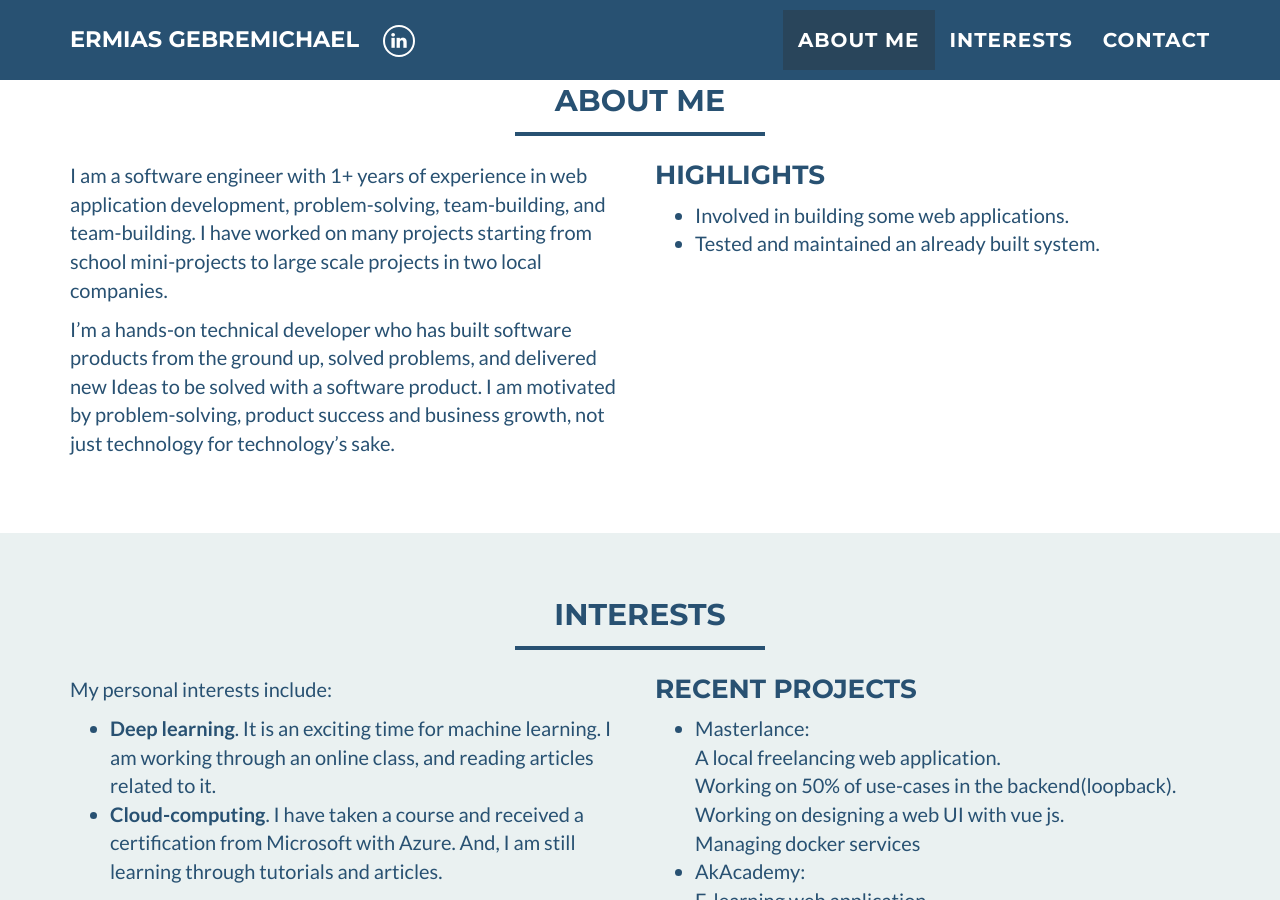
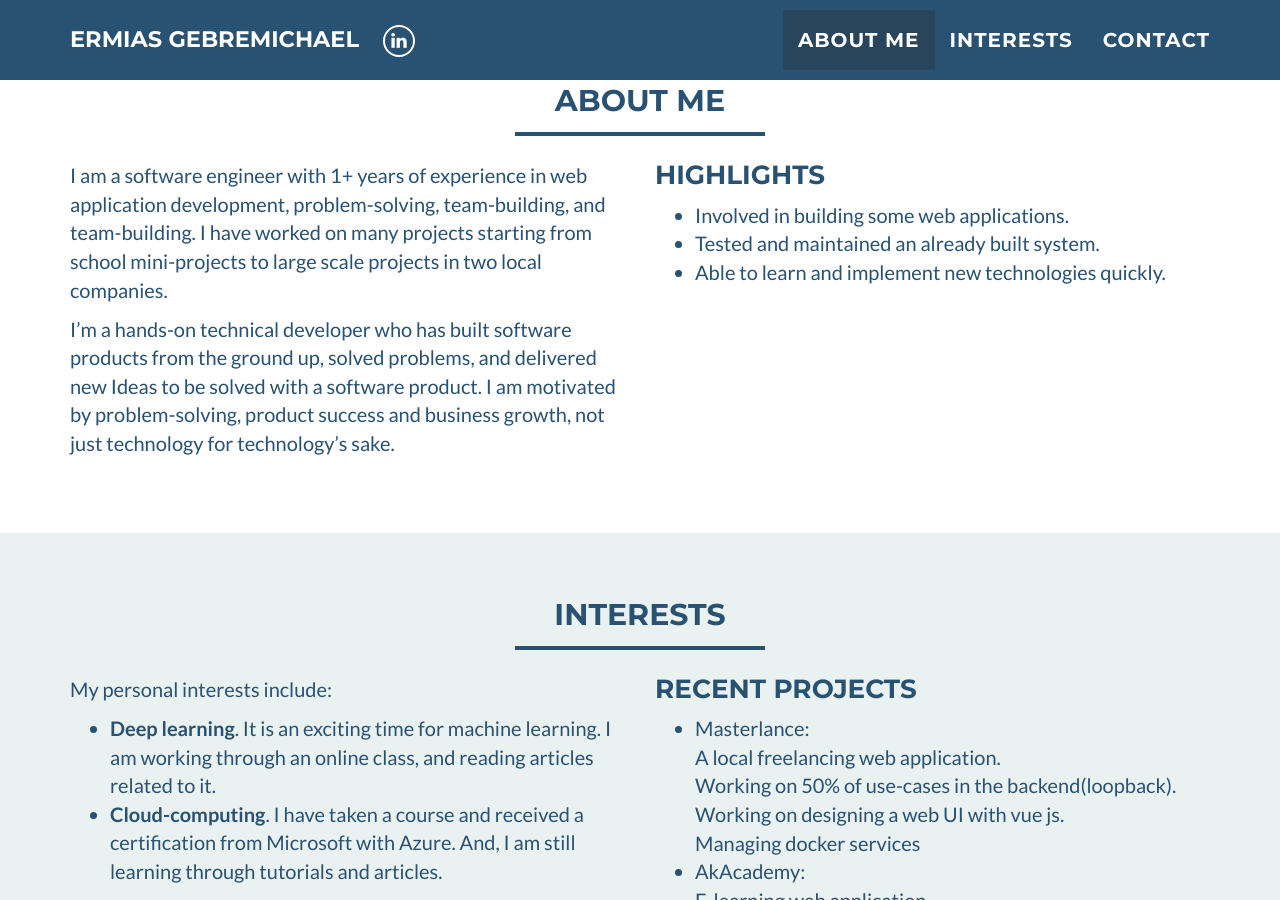
Before and after one commit to ermias111/ermias111.github.io, a Jekyll site: the page built from index.html, in a window 1280 px wide and 900 px high, scrolled down 555 px. Built offline with Jekyll 4.4.1, drawn with Linux system fonts in a browser that asks for light colours.

Commit message:
new info added

```diff
--- a/_includes/about_me.html
+++ b/_includes/about_me.html
@@ -32,6 +32,9 @@
           <li>
             Tested and maintained an already built system.
           </li>
+          <li>
+            Able to learn and implement new technologies quickly.
+          </li>
 		    </ul>
 	    </div>
     </div>
```
